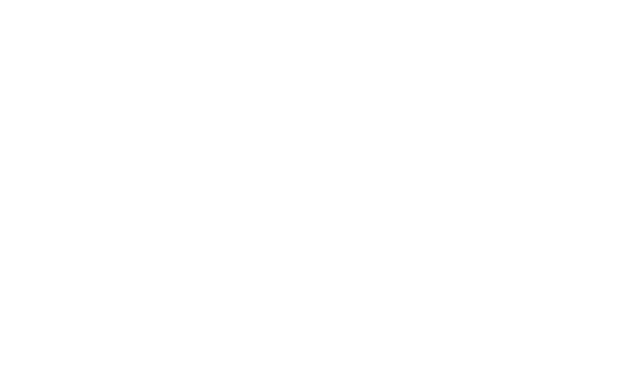
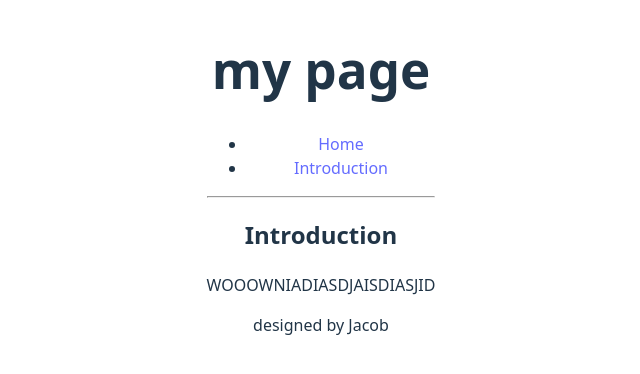
Before and after one commit to Sombr016/itis3135-react, a React (Vite) app: page /introduction in a window 1280 px wide. Before the commit this address had no page. Shown: the part 228-602 px from the top of the page, without its empty margins (319-959 px from the left). Built offline with nearby package versions, Linux system fonts and the light colour scheme.

Commit message:
more updates

```diff
--- a/src/App.jsx
+++ b/src/App.jsx
@@ -6,12 +6,10 @@
   return (
     <>
       {/* these are empty tags called Fragments */}
-      <Header />
       <main>
-        <h2>Welcome to APple </h2>
+        <h2>Home</h2>
         <p>random text here aisdaisjd iajdanci jqwifqoefqq qoeifnqoefgv onwongobsaf aoae vo akafk v PAINV KJNVA EJON</p>
       </main>
-      <Footer />
     </>
   );
 }
--- a/src/Banana.jsx
+++ /dev/null
@@ -1,5 +0,0 @@
-export default function Banana(){
-    return (
-        <h3>AJDhAIDSHIHDAIJSD</h3>
-    );
-}
--- /dev/null
+++ b/src/Introduction.jsx
@@ -0,0 +1,9 @@
+export default function Introduction(){
+    document.title += " | Introduction"
+    return(
+        <>
+            <h2>Introduction</h2>
+            <p>WOOOWNIADIASDJAISDIASJID</p>
+        </>
+    );
+}
--- a/src/Layout.jsx
+++ b/src/Layout.jsx
@@ -1,12 +1,15 @@
 import Header from './Header'
 import Footer from './Footer'
+import { Outlet } from 'react-router';
 export default function Layout() {
     return (
         <>
             <Header />
-            <main></main>
+            <main>
+                <Outlet />
+            </main>
             <Footer />
         </>
 
-    )
+    );
 }
--- a/src/Navbar.jsx
+++ b/src/Navbar.jsx
@@ -2,9 +2,8 @@
     return (
         <nav>
             <ul>
-                <li><a href="">apple</a></li>
-                <li><a href="">banana</a></li>
-                <li><a href="">coconut</a></li>
+                <li><a href="/">Home</a></li>
+                <li><a href="/Introduction">Introduction</a></li>
             </ul>
         </nav>
     )
--- a/src/main.jsx
+++ b/src/main.jsx
@@ -2,17 +2,19 @@
 import { createRoot } from 'react-dom/client'
 import './index.css'
 import App from './App.jsx'
-import Banana from './Banana.jsx'
 import { BrowserRouter, Routes, Route } from 'react-router'
+import Layout from './Layout.jsx'
+import Introduction from './Introduction.jsx'
 
 createRoot(document.getElementById('root')).render(
   <StrictMode>
-
     <BrowserRouter>
-    <Routes>
-      <Route path="/" element={<App />} />
-      <Route path="banana" element={<Banana />}/>
-    </Routes>
+      <Routes>
+        <Route path="/" element={<Layout />}>
+          <Route path="/" element={<App />} />
+           <Route path="/introduction" element={<Introduction />} />
+        </Route>
+      </Routes>
     </BrowserRouter>
   </StrictMode>,
 )
```
Also changed, not shown: vercel.json (added).
